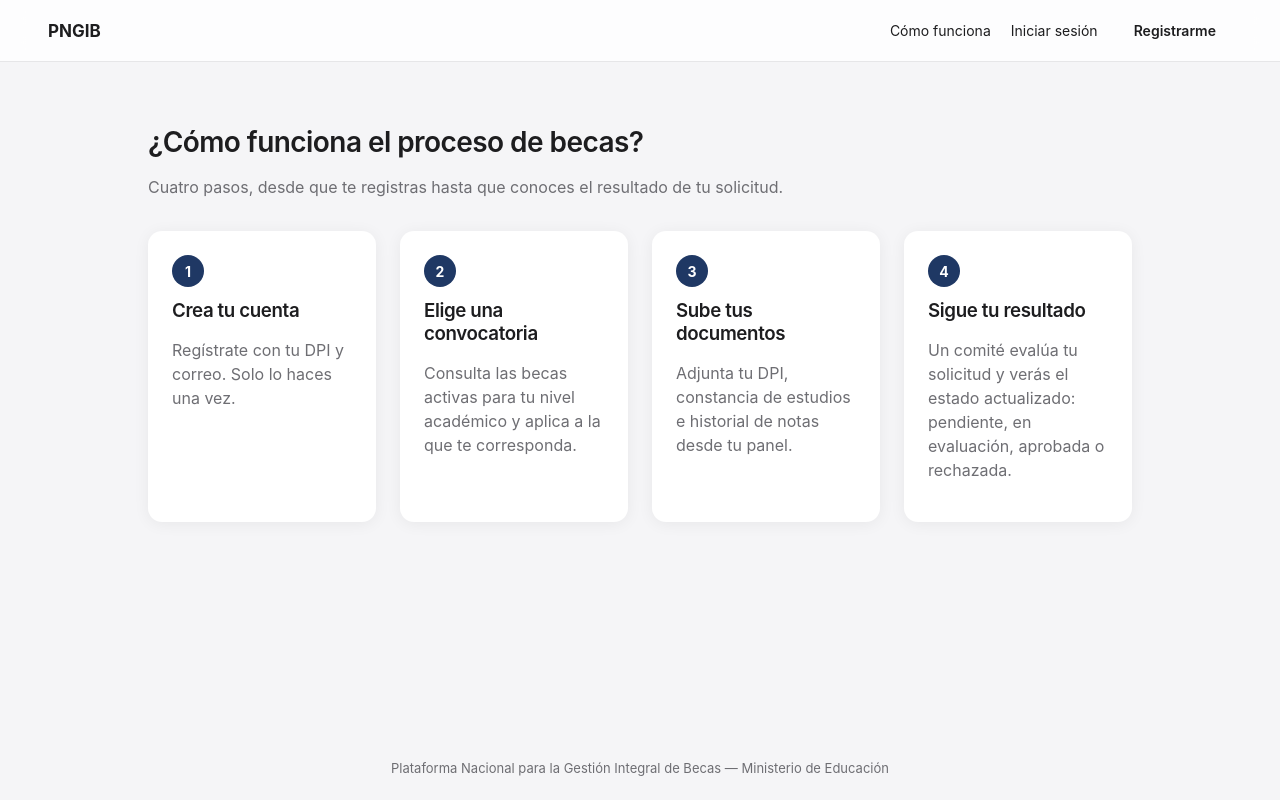
After one commit to Luizvl/Proyecto-UMG, a Django app: page /como-funciona/ in a window 1280 px wide. The commit adds this page. Run offline with Django 5.2, Linux system fonts and the light colour scheme.

Commit message:
Integracion de diseno UI/UX y modulos de convocatorias y solicitudes

```diff
--- /dev/null
+++ b/apps/paginas/apps.py
@@ -0,0 +1,6 @@
+from django.apps import AppConfig
+
+
+class PaginasConfig(AppConfig):
+    name = "apps.paginas"
+    label = "paginas"
--- /dev/null
+++ b/apps/paginas/urls.py
@@ -0,0 +1,7 @@
+from django.urls import path
+from . import views
+
+urlpatterns = [
+    path("", views.inicio, name="inicio"),
+    path("como-funciona/", views.como_funciona, name="como_funciona"),
+]
--- /dev/null
+++ b/apps/paginas/views.py
@@ -0,0 +1,9 @@
+from django.shortcuts import render
+
+
+def inicio(request):
+    return render(request, "paginas/inicio.html")
+
+
+def como_funciona(request):
+    return render(request, "paginas/como_funciona.html")
--- a/apps/usuarios/urls.py
+++ b/apps/usuarios/urls.py
@@ -5,4 +5,7 @@ app_name = "usuarios"
 
 urlpatterns = [
     path("registro/", views.registro_estudiante, name="registro"),
+    path("login/", views.LoginUsuarioView.as_view(), name="login"),
+    path("logout/", views.LogoutUsuarioView.as_view(), name="logout"),
+    path("panel/", views.panel, name="panel"),
 ]
--- a/becas_platform/urls.py
+++ b/becas_platform/urls.py
@@ -10,6 +10,7 @@ from django.conf.urls.static import static
 from django.urls import include, path
 
 urlpatterns = [
+    path("", include("apps.paginas.urls")),
     path("admin/", admin.site.urls),
     path("api/", include("apps.convocatorias.urls")),
     path("api/", include("apps.solicitudes.urls")),
--- /dev/null
+++ b/static/css/base.css
@@ -0,0 +1,284 @@
+/* ============================================================
+   Sistema de diseño — Plataforma Nacional de Becas
+   Inspirado en principios de Apple: mucho espacio en blanco,
+   tipografía como protagonista, poco ruido visual, jerarquía clara.
+   ============================================================ */
+
+:root {
+    --color-bg: #f5f5f7;
+    --color-surface: #ffffff;
+    --color-text: #1d1d1f;
+    --color-text-secondary: #6e6e73;
+    --color-border: #d2d2d7;
+
+    --color-primary: #1f3864;
+    --color-primary-hover: #16294d;
+
+    --color-success-bg: #e6f4ea;
+    --color-success-text: #1e7e34;
+    --color-error-bg: #fdecea;
+    --color-error-text: #c00000;
+
+    --radius-sm: 8px;
+    --radius-md: 14px;
+    --radius-lg: 20px;
+
+    --shadow-card: 0 2px 16px rgba(0, 0, 0, 0.06);
+    --shadow-nav: 0 1px 0 rgba(0, 0, 0, 0.06);
+
+    --font-sistema: -apple-system, BlinkMacSystemFont, "Segoe UI", Roboto,
+        "Helvetica Neue", Arial, sans-serif;
+
+    --max-ancho: 1080px;
+}
+
+* { box-sizing: border-box; }
+
+html, body {
+    margin: 0;
+    padding: 0;
+    background-color: var(--color-bg);
+    color: var(--color-text);
+    font-family: var(--font-sistema);
+    -webkit-font-smoothing: antialiased;
+}
+
+body {
+    display: flex;
+    flex-direction: column;
+    min-height: 100vh;
+}
+
+a { color: var(--color-primary); text-decoration: none; }
+a:hover { text-decoration: underline; }
+
+h1, h2, h3 {
+    font-weight: 600;
+    letter-spacing: -0.02em;
+    margin: 0 0 8px 0;
+}
+
+h1 { font-size: clamp(28px, 5vw, 40px); }
+h2 { font-size: clamp(22px, 4vw, 28px); }
+
+p { line-height: 1.5; color: var(--color-text); }
+
+.texto-secundario { color: var(--color-text-secondary); }
+
+/* ---------- Barra de navegación (estilo "frosted glass") ---------- */
+.navbar {
+    position: sticky;
+    top: 0;
+    z-index: 10;
+    display: flex;
+    align-items: center;
+    justify-content: space-between;
+    padding: 14px clamp(16px, 4vw, 48px);
+    background: rgba(255, 255, 255, 0.8);
+    backdrop-filter: saturate(180%) blur(12px);
+    -webkit-backdrop-filter: saturate(180%) blur(12px);
+    box-shadow: var(--shadow-nav);
+}
+
+.navbar .marca {
+    font-weight: 700;
+    font-size: 17px;
+    color: var(--color-text);
+    text-decoration: none;
+}
+
+.navbar nav {
+    display: flex;
+    gap: 20px;
+    align-items: center;
+    flex-wrap: wrap;
+}
+
+.navbar nav a, .navbar nav button {
+    font-size: 14px;
+    color: var(--color-text);
+    background: none;
+    border: none;
+    cursor: pointer;
+    font-family: inherit;
+}
+
+.navbar .boton-primario { padding: 8px 16px; }
+
+/* ---------- Contenedor general ---------- */
+.pagina {
+    flex: 1;
+    width: 100%;
+    max-width: var(--max-ancho);
+    margin: 0 auto;
+    padding: clamp(24px, 5vw, 64px) clamp(16px, 4vw, 48px);
+}
+
+/* ---------- Tarjetas (formularios, paneles) ---------- */
+.tarjeta {
+    background: var(--color-surface);
+    border-radius: var(--radius-lg);
+    box-shadow: var(--shadow-card);
+    padding: clamp(24px, 5vw, 40px);
+    max-width: 460px;
+    margin: 0 auto;
+}
+
+.tarjeta-ancha {
+    max-width: 720px;
+}
+
+/* ---------- Formularios ---------- */
+form p { margin: 0 0 18px 0; }
+
+label {
+    display: block;
+    margin-bottom: 6px;
+    font-size: 13px;
+    font-weight: 600;
+    color: var(--color-text-secondary);
+}
+
+input, select, textarea {
+    width: 100%;
+    padding: 12px 14px;
+    font-size: 15px;
+    font-family: inherit;
+    border: 1px solid var(--color-border);
+    border-radius: var(--radius-sm);
+    background: var(--color-surface);
+    transition: border-color 0.15s ease, box-shadow 0.15s ease;
+}
+
+input:focus, select:focus, textarea:focus {
+    outline: none;
+    border-color: var(--color-primary);
+    box-shadow: 0 0 0 3px rgba(31, 56, 100, 0.15);
+}
+
+/* ---------- Botones ---------- */
+.boton-primario, button[type="submit"] {
+    display: inline-block;
+    background-color: var(--color-primary);
+    color: #ffffff;
+    border: none;
+    border-radius: var(--radius-sm);
+    padding: 12px 22px;
+    font-size: 15px;
+    font-weight: 600;
+    font-family: inherit;
+    cursor: pointer;
+    transition: background-color 0.15s ease, transform 0.05s ease;
+}
+
+.boton-primario:hover, button[type="submit"]:hover {
+    background-color: var(--color-primary-hover);
+    text-decoration: none;
+}
+
+.boton-primario:active, button[type="submit"]:active {
+    transform: scale(0.98);
+}
+
+.boton-secundario {
+    display: inline-block;
+    background: transparent;
+    color: var(--color-primary);
+    border: 1px solid var(--color-border);
+    border-radius: var(--radius-sm);
+    padding: 11px 22px;
+    font-size: 15px;
+    font-weight: 600;
+    cursor: pointer;
+    text-decoration: none;
+}
+
+.boton-secundario:hover {
+    border-color: var(--color-primary);
+    text-decoration: none;
+}
+
+/* ---------- Mensajes ---------- */
+.mensaje {
+    padding: 12px 16px;
+    border-radius: var(--radius-sm);
+    margin-bottom: 18px;
+    font-size: 14px;
+    background: var(--color-success-bg);
+    color: var(--color-success-text);
+}
+
+.mensaje-error {
+    background: var(--color-error-bg);
+    color: var(--color-error-text);
+}
+
+.enlace-secundario {
+    text-align: center;
+    margin-top: 20px;
+    font-size: 14px;
+    color: var(--color-text-secondary);
+}
+
+/* ---------- Sección "hero" de la página de inicio ---------- */
+.hero {
+    text-align: center;
+    padding: clamp(40px, 8vw, 96px) 16px;
+}
+
+.hero p {
+    max-width: 560px;
+    margin: 12px auto 28px auto;
+    color: var(--color-text-secondary);
+    font-size: clamp(16px, 2vw, 19px);
+}
+
+.hero .acciones {
+    display: flex;
+    gap: 12px;
+    justify-content: center;
+    flex-wrap: wrap;
+}
+
+/* ---------- Cuadrícula de pasos (Cómo funciona) ---------- */
+.pasos {
+    display: grid;
+    grid-template-columns: repeat(auto-fit, minmax(220px, 1fr));
+    gap: 24px;
+    margin-top: 32px;
+}
+
+.paso {
+    background: var(--color-surface);
+    border-radius: var(--radius-md);
+    padding: 24px;
+    box-shadow: var(--shadow-card);
+}
+
+.paso .numero {
+    display: inline-flex;
+    align-items: center;
+    justify-content: center;
+    width: 32px;
+    height: 32px;
+    border-radius: 50%;
+    background: var(--color-primary);
+    color: #fff;
+    font-weight: 700;
+    font-size: 14px;
+    margin-bottom: 12px;
+}
+
+/* ---------- Footer ---------- */
+.footer {
+    text-align: center;
+    padding: 24px 16px;
+    font-size: 13px;
+    color: var(--color-text-secondary);
+}
+
+/* ---------- Responsive: navegación en móvil ---------- */
+@media (max-width: 560px) {
+    .navbar { flex-direction: column; align-items: flex-start; gap: 10px; }
+    .navbar nav { width: 100%; justify-content: space-between; }
+}
--- /dev/null
+++ b/templates/base.html
@@ -0,0 +1,47 @@
+{% load static %}
+<!DOCTYPE html>
+<html lang="es">
+<head>
+    <meta charset="UTF-8">
+    <meta name="viewport" content="width=device-width, initial-scale=1.0">
+    <title>{% block titulo %}PNGIB{% endblock %}</title>
+    <link rel="stylesheet" href="{% static 'css/base.css' %}">
+    {% block css_extra %}{% endblock %}
+</head>
+<body>
+
+<header class="navbar">
+    <a href="{% url 'inicio' %}" class="marca">PNGIB</a>
+    <nav>
+        <a href="{% url 'como_funciona' %}">Cómo funciona</a>
+        {% if user.is_authenticated %}
+            <a href="{% url 'usuarios:panel' %}">Mi panel</a>
+            <form method="post" action="{% url 'usuarios:logout' %}" style="display:inline;">
+                {% csrf_token %}
+                <button type="submit">Cerrar sesión</button>
+            </form>
+        {% else %}
+            <a href="{% url 'usuarios:login' %}">Iniciar sesión</a>
+            <a href="{% url 'usuarios:registro' %}" class="boton-primario">Registrarme</a>
+        {% endif %}
+    </nav>
+</header>
+
+<main class="pagina">
+    {% if messages %}
+        {% for message in messages %}
+            <div class="mensaje{% if message.tags == 'error' %} mensaje-error{% endif %}">
+                {{ message }}
+            </div>
+        {% endfor %}
+    {% endif %}
+
+    {% block contenido %}{% endblock %}
+</main>
+
+<footer class="footer">
+    Plataforma Nacional para la Gestión Integral de Becas — Ministerio de Educación
+</footer>
+
+</body>
+</html>
--- /dev/null
+++ b/templates/paginas/como_funciona.html
@@ -0,0 +1,32 @@
+{% extends "base.html" %}
+{% block titulo %}Cómo funciona | PNGIB{% endblock %}
+
+{% block contenido %}
+<h2>¿Cómo funciona el proceso de becas?</h2>
+<p class="texto-secundario">
+    Cuatro pasos, desde que te registras hasta que conoces el resultado de tu solicitud.
+</p>
+
+<div class="pasos">
+    <div class="paso">
+        <div class="numero">1</div>
+        <h3>Crea tu cuenta</h3>
+        <p class="texto-secundario">Regístrate con tu DPI y correo. Solo lo haces una vez.</p>
+    </div>
+    <div class="paso">
+        <div class="numero">2</div>
+        <h3>Elige una convocatoria</h3>
+        <p class="texto-secundario">Consulta las becas activas para tu nivel académico y aplica a la que te corresponda.</p>
+    </div>
+    <div class="paso">
+        <div class="numero">3</div>
+        <h3>Sube tus documentos</h3>
+        <p class="texto-secundario">Adjunta tu DPI, constancia de estudios e historial de notas desde tu panel.</p>
+    </div>
+    <div class="paso">
+        <div class="numero">4</div>
+        <h3>Sigue tu resultado</h3>
+        <p class="texto-secundario">Un comité evalúa tu solicitud y verás el estado actualizado: pendiente, en evaluación, aprobada o rechazada.</p>
+    </div>
+</div>
+{% endblock %}
```
Also changed, not shown: apps/usuarios/static/usuarios/css/registro.css (deleted, +0 -68 lines), apps/usuarios/templates/usuarios/login.html (added, +25 -0 lines), apps/usuarios/templates/usuarios/panel.html (added, +17 -0 lines), apps/usuarios/templates/usuarios/registro.html (+11 -20 lines), apps/usuarios/views.py (+39 -1 lines), becas_platform/settings.py (+7 -1 lines), templates/paginas/inicio.html (added, +20 -0 lines), apps/paginas/__init__.py (added), apps/paginas/migrations/__init__.py (added).
